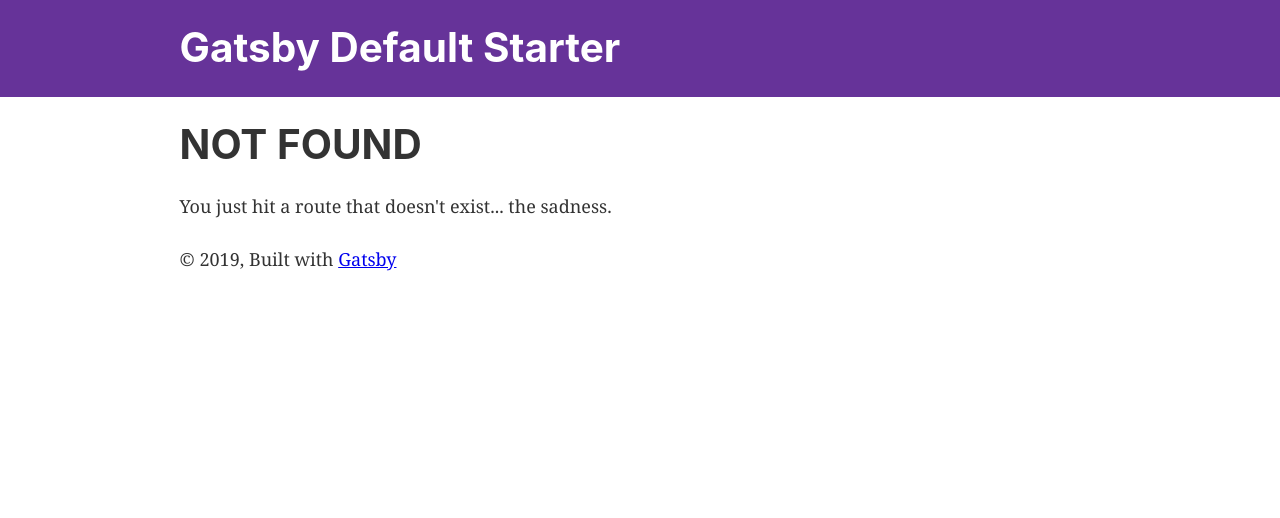
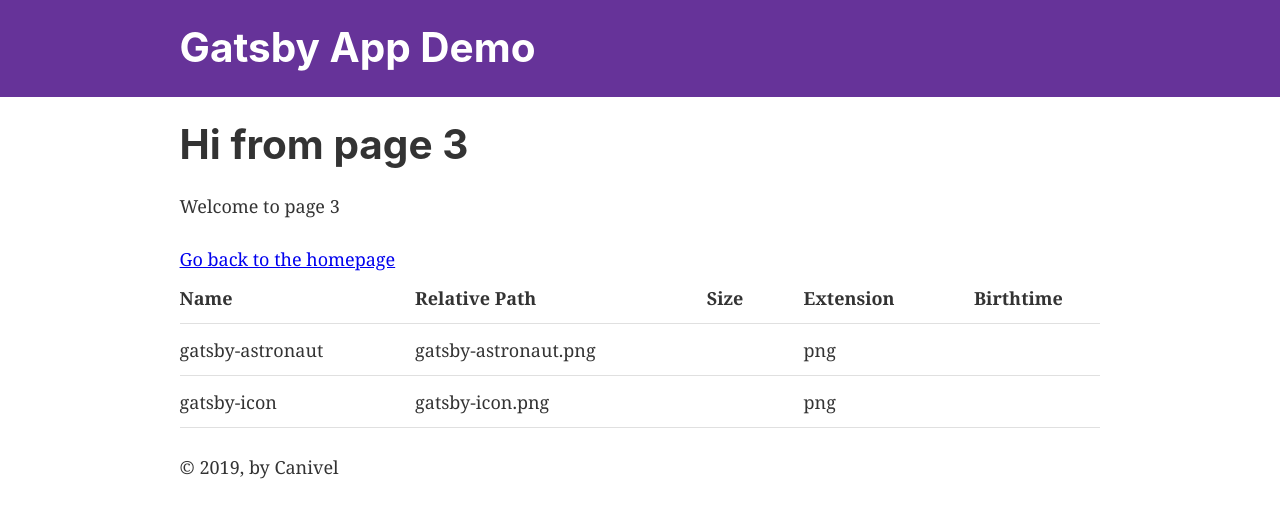
Before and after one commit to canivel/gastby-app, a Gatsby site: page /page-3 in a window 1280 px wide. Before the commit this address had no page. Built offline with nearby package versions, Linux system fonts and the light colour scheme; Gatsby itself is replaced by a stand-in of ours.

Commit message:
query files page3

```diff
--- a/gatsby-config.js
+++ b/gatsby-config.js
@@ -1,8 +1,9 @@
 module.exports = {
   siteMetadata: {
-    title: `Gatsby Default Starter`,
+    title: `Gatsby App Demo`,
     description: `Kick off your next, great Gatsby project with this default starter. This barebones starter ships with the main Gatsby configuration files you might need.`,
-    author: `@gatsbyjs`,
+    author: `Canivel`,
+    createdAt: 2019,
   },
   plugins: [
     `gatsby-plugin-react-helmet`,
--- a/src/components/layout.js
+++ b/src/components/layout.js
@@ -12,17 +12,20 @@
 import Header from "./header"
 import "./layout.css"
 
+const getSiteMetadata = graphql`
+  query SiteTitleQuery {
+    site {
+      siteMetadata {
+        title
+        author
+      }
+    }
+  }
+`
+
 const Layout = ({ children }) => (
   <StaticQuery
-    query={graphql`
-      query SiteTitleQuery {
-        site {
-          siteMetadata {
-            title
-          }
-        }
-      }
-    `}
+    query={getSiteMetadata}
     render={data => (
       <>
         <Header siteTitle={data.site.siteMetadata.title} />
@@ -36,9 +39,7 @@
         >
           <main>{children}</main>
           <footer>
-            © {new Date().getFullYear()}, Built with
-            {` `}
-            <a href="https://www.gatsbyjs.org">Gatsby</a>
+            © {new Date().getFullYear()}, by {data.site.siteMetadata.author}
           </footer>
         </div>
       </>
--- a/src/pages/index.js
+++ b/src/pages/index.js
@@ -15,6 +15,7 @@
       <Image />
     </div>
     <Link to="/page-2/">Go to page 2</Link>
+    <Link to="/page-3/">Go to page 3</Link>
   </Layout>
 )
 
--- /dev/null
+++ b/src/pages/page-3.js
@@ -0,0 +1,57 @@
+import React from "react"
+import { Link, graphql, StaticQuery } from "gatsby"
+
+import Layout from "../components/layout"
+import SEO from "../components/seo"
+
+const getImagesData = graphql`
+  {
+    allFile {
+      edges {
+        node {
+          name
+          relativePath
+          prettySize
+          extension
+          birthTime
+        }
+      }
+    }
+  }
+`
+
+const ThirdPage = () => (
+  <Layout>
+    <SEO title="Page three" />
+    <h1>Hi from page 3</h1>
+    <p>Welcome to page 3</p>
+    <Link to="/">Go back to the homepage</Link>
+    <StaticQuery
+      query={getImagesData}
+      render={data => (
+        <table>
+          <thead>
+            <th>Name</th>
+            <th>Relative Path</th>
+            <th>Size</th>
+            <th>Extension</th>
+            <th>Birthtime</th>
+          </thead>
+          <tbody>
+            {data.allFile.edges.map(({ node }, index) => (
+              <tr id={index}>
+                <td>{node.name}</td>
+                <td>{node.relativePath}</td>
+                <td>{node.prettySize}</td>
+                <td>{node.extension}</td>
+                <td>{node.birthTime}</td>
+              </tr>
+            ))}
+          </tbody>
+        </table>
+      )}
+    />
+  </Layout>
+)
+
+export default ThirdPage
```
Also changed, not shown: 1 other file.
